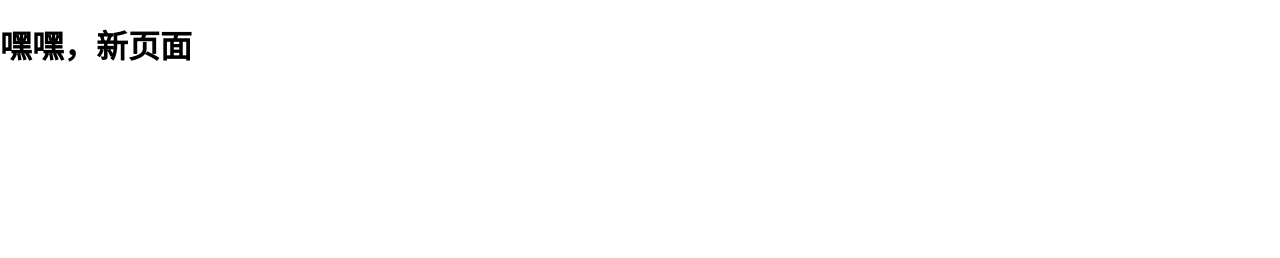
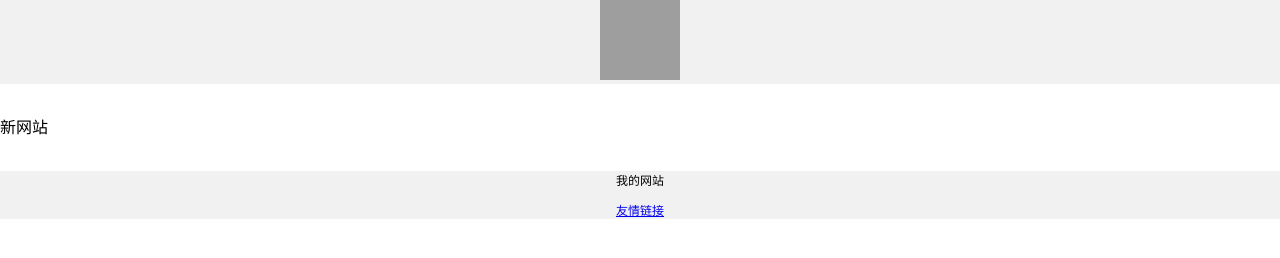
Before and after one commit to longsanshui/Re01.one, a plain HTML site: page new.html in a window 1280 px wide. Drawn offline with Linux system fonts and the light colour scheme; grey boxes are pictures that could not be loaded.

Commit message:
Update new.html

```diff
--- a/new.html
+++ b/new.html
@@ -3,9 +3,36 @@
   <head>
     <meta charset="utf-8">
     <meta name="viewport" content="width=device-width, initial-scale=1" />
-    <title>康文昌</title>
+    <title>康文昌的在线HTML 教学小工具</title>
+    <style>
+      body {
+        margin: 0;
+      }
+    </style>
   </head>
-  <body style="margin:0">
-   <h1>嘿嘿，新页面</h1>
+  <body>
+    <div style="
+    background-color:#f1f1f1;
+    text-align:center;
+    pandding:40px;
+    ">
+      <img src="https://kangwenchang.com/logo.png"alt="康文昌"width="80px" height="80px">
+    </div>
+    <div style="max-widyh:700px;
+     margin:30px auto;
+     pandding:15px;
+     line-height:1.7;
+     ">
+     <p>新网站</p>
+    </div>
+    <div style="
+    background-color:#f1f1f1;
+    text-align:center;
+    pandding:40px;
+    font-size:12px;
+    ">
+    <p>我的网站</p>
+    <a href="https//kangwenchang.com/">友情链接</a>
+    </div>
   </body>
 </html>
```
